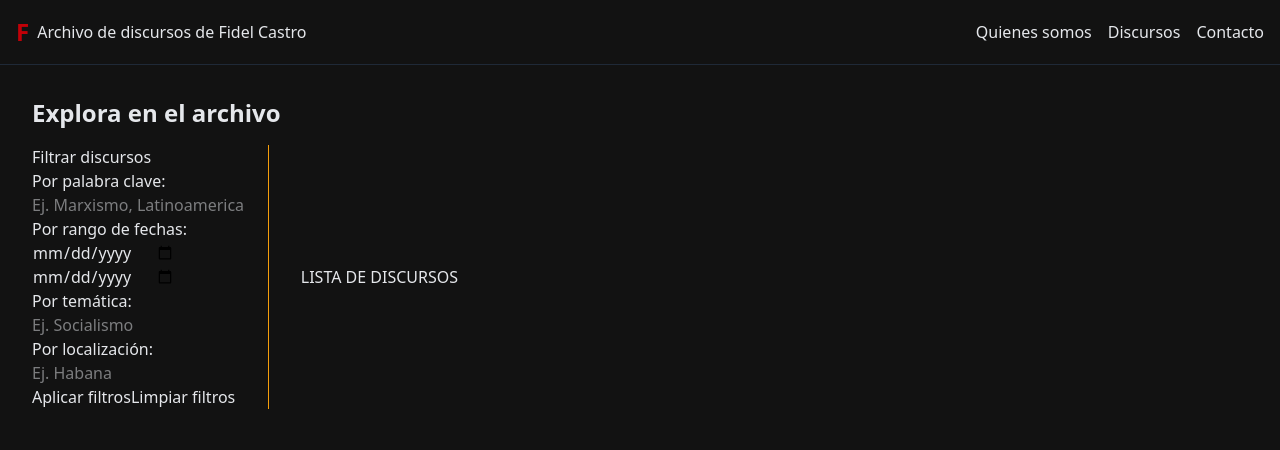
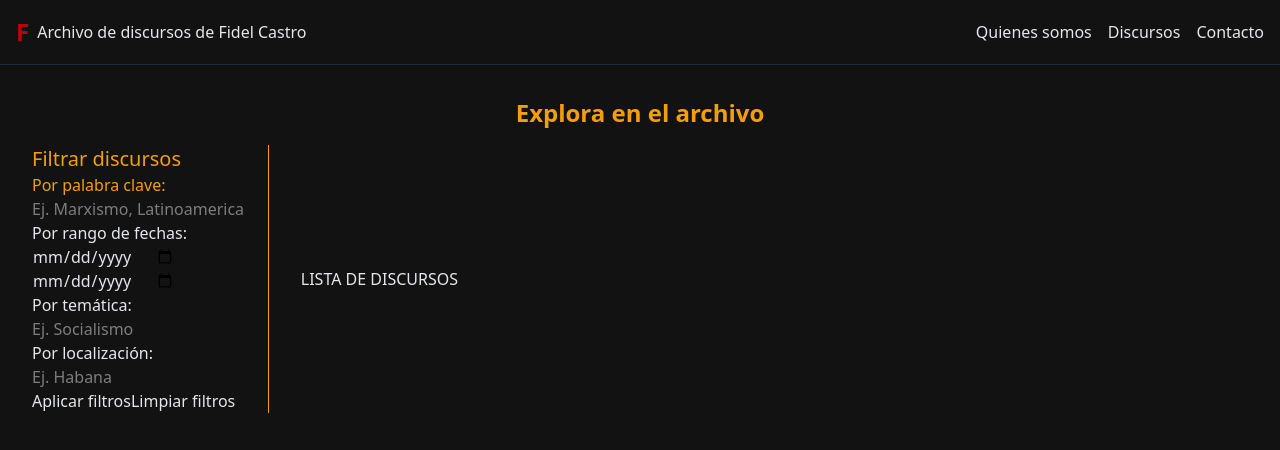
Before and after one commit to samAlcazar/fidelSpeeches, a React (Vite) app: page / in a window 1280 px wide. Shown: the top 450 px of the page. Built offline with nearby package versions, Linux system fonts and the light colour scheme.

Commit message:
Enhance styling for Home component header and filter section

```diff
--- a/src/pages/home/Home.jsx
+++ b/src/pages/home/Home.jsx
@@ -1,12 +1,12 @@
 const Home = () => {
   return (
     <main className='home-page p-8'>
-      <h1 className='text-2xl font-bold mb-4'>Explora en el archivo</h1>
+      <h1 className='text-2xl font-bold mb-4 text-accent text-center'>Explora en el archivo</h1>
       <div className='flex gap-8 justify-center items-center'>
         <aside className='w-1/5 border-r border-accent'>
-          <h2>Filtrar discursos</h2>
+          <h2 className='text-xl text-accent'>Filtrar discursos</h2>
           <div>
-            <p>Por palabra clave:</p>
+            <p className='text-accent'>Por palabra clave:</p>
             <input type='text' placeholder='Ej. Marxismo, Latinoamerica' />
           </div>
           <div>
```
